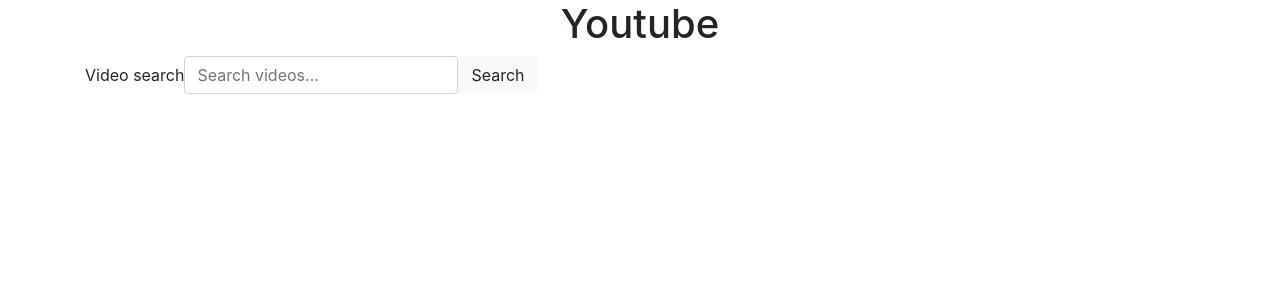
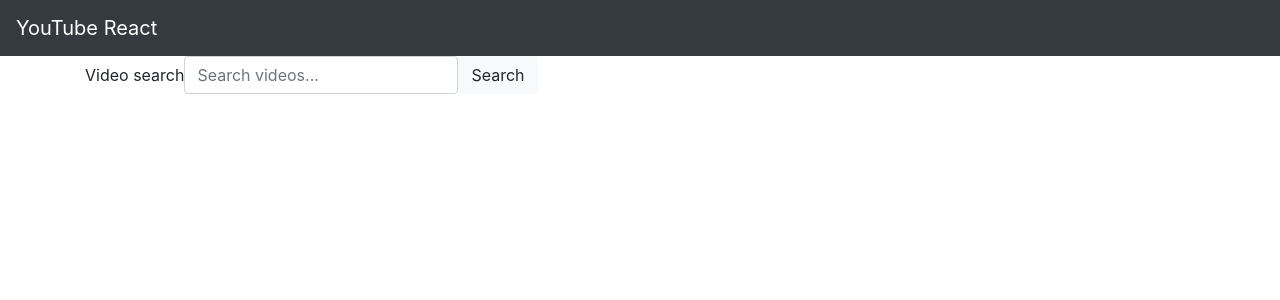
Before and after one commit to junaid18404/react_youtube, a React (Create React App) app: page / in a window 1280 px wide. Shown: the top 300 px of the page. Built offline with nearby package versions, Linux system fonts and the light colour scheme.

Commit message:
Added page header component.

```diff
--- a/src/App.js
+++ b/src/App.js
@@ -4,6 +4,7 @@
 import YoutubeService from "./services/youtubeService";
 import VideosList from "./components/videosList";
 import WatchVideo from "./components/watchVideo";
+import PageHeader from "./components/core/pageHeader";
 
 function App() {
     const [videosList, setVideosList] = useState([]);
@@ -24,15 +25,15 @@
         setVideoDetails(videoDetails);
     };
     return (
-        <div className="App container">
-            <header>
-                <h1>Youtube</h1>
-            </header>
-            <SearchBar searchFormVideos={(searchValue) => searchVideos(searchValue)}/>
-            <br/>
-            <br/>
-            {videosList.length > 0 && videoDetails === null && <VideosList playVideo={playVideo} videoslist={videosList}/>}
-            {videosList.length > 0 && videoDetails !== null && <WatchVideo videoDetails={videoDetails} playVideo={playVideo} videosList={videosList}/>}
+        <div id='App'>
+            <PageHeader/>
+            <div className="container">
+                <SearchBar searchFormVideos={(searchValue) => searchVideos(searchValue)}/>
+                <br/>
+                <br/>
+                {videosList.length > 0 && videoDetails === null && <VideosList playVideo={playVideo} videoslist={videosList}/>}
+                {videosList.length > 0 && videoDetails !== null && <WatchVideo videoDetails={videoDetails} playVideo={playVideo} videosList={videosList}/>}
+            </div>
         </div>
     );
 }
--- /dev/null
+++ b/src/components/core/pageHeader.jsx
@@ -0,0 +1,11 @@
+import React from 'react';
+
+export default function PageHeader() {
+    return (
+        <div id='header'>
+            <nav className="navbar navbar-dark navbar-expand-lg bg-dark">
+                <a className="navbar-brand" href="#">YouTube React</a>
+            </nav>
+        </div>
+    );
+}
```
